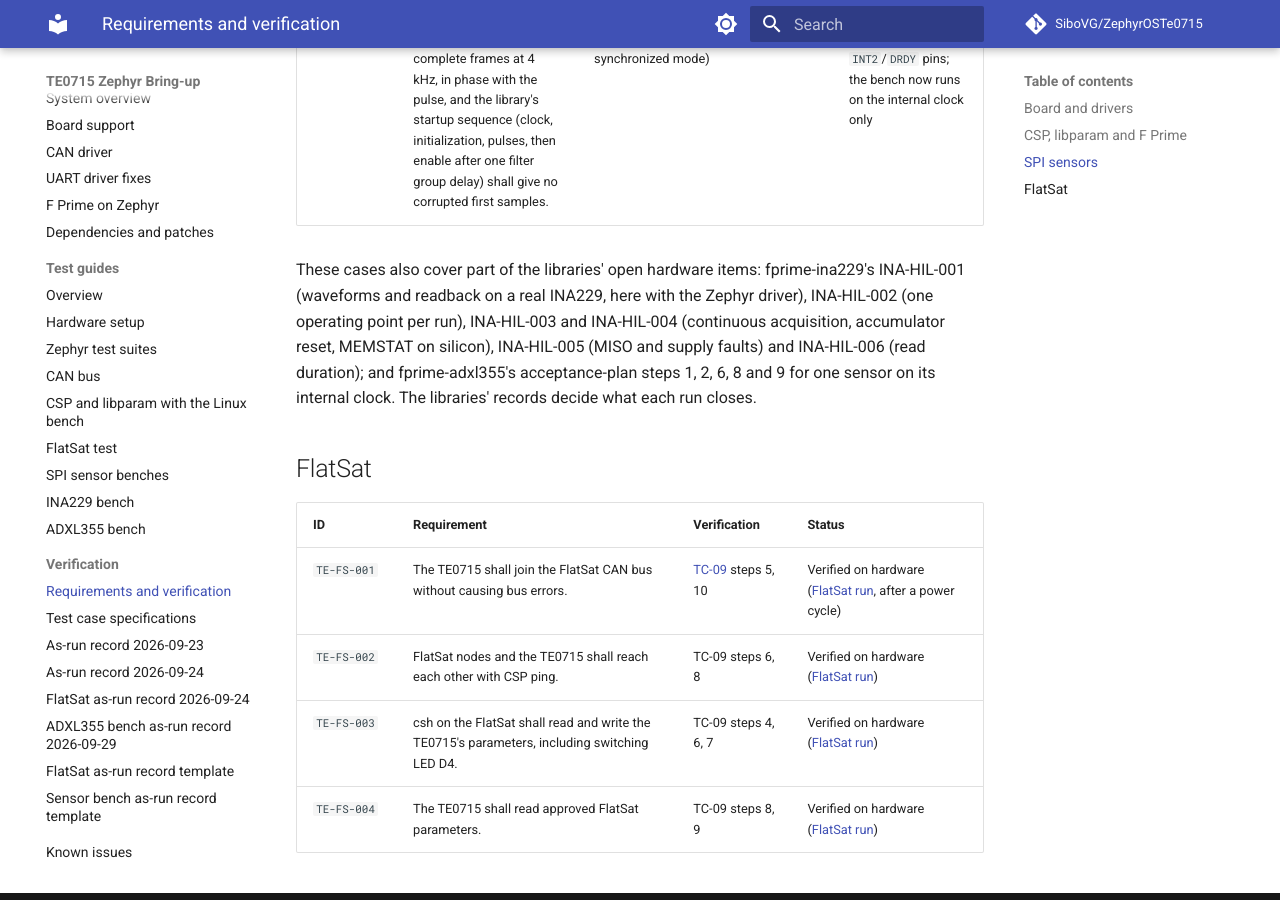
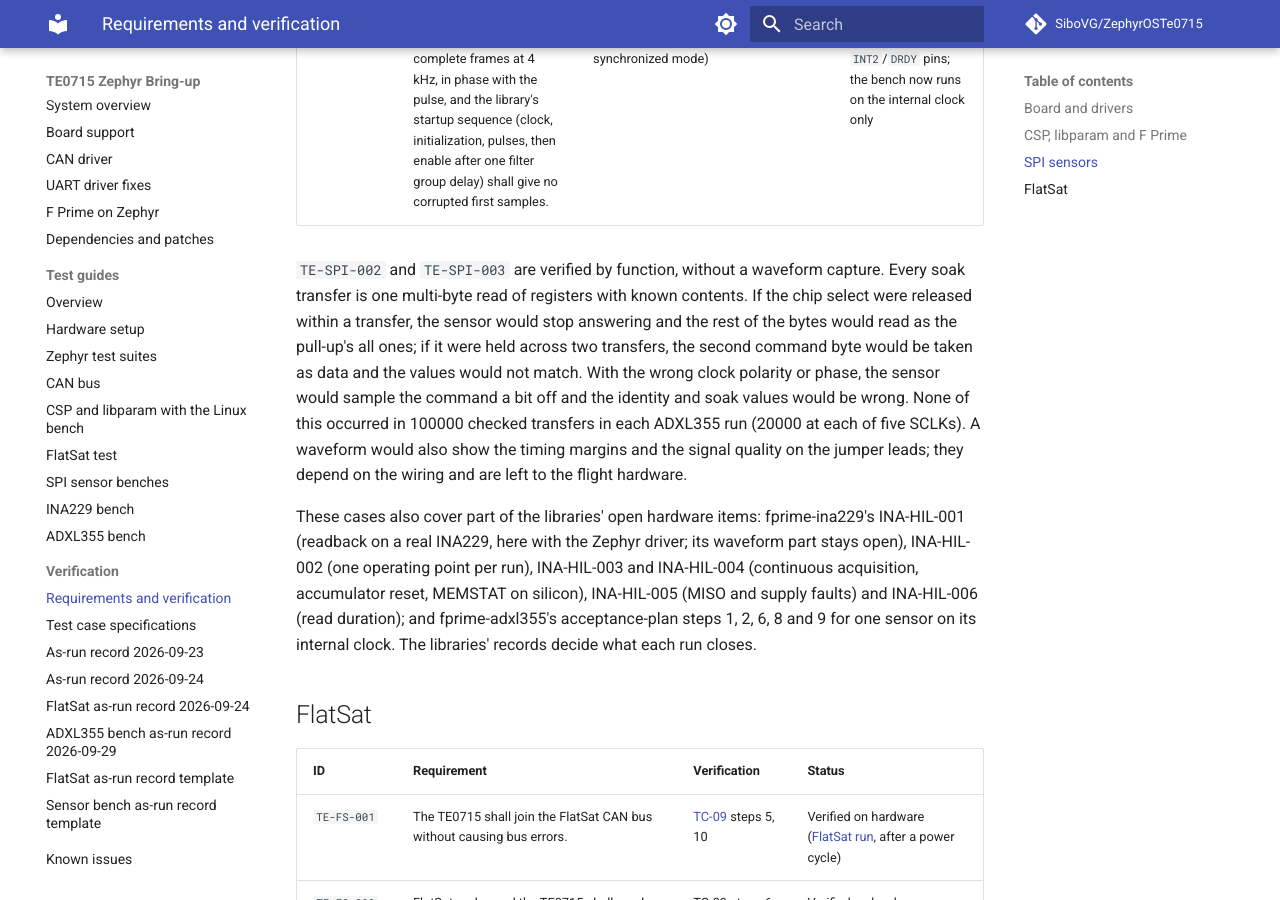
Before and after one commit to SiboVG/ZephyrOSTe0715, an MkDocs documentation site: the page built from docs/verification/requirements.md, in a window 1280 px wide and 900 px high, scrolled down 6206 px. Built offline with MkDocs 1.6.1 and Material for MkDocs 9.7.7, drawn with Linux system fonts in a browser that asks for light colours; comment, search, counter and statistics services are not loaded; some of the changed text lies outside the part shown.

Commit message:
docs: verify SPI chip select and mode by function, drop waveforms
TE-SPI-002 (chip select over each whole transfer) and TE-SPI-003 (SPI
mode) are now verified from the identity reads and the soaks (TC-13,
TC-17 steps 1 and 2) instead of a logic-analyzer capture. Every soak
transfer is a checked multi-byte read: a chip select released within a
transfer, or held across two, and a wrong clock polarity or phase would
all give wrong values, and none occurred in 100000 transfers in each
ADXL355 run. Timing margins and signal quality on the jumper leads are
left to the flight hardware.

TC-13 and TC-17 lose step 3, the record template its analyzer rows;
TE-SPI-002 and TE-SPI-003 are verified with the ADXL355 (INA229
pending). The CPLD known issue cites the ADXL355 soaks, and the INA229
bench notes that the library's INA-HIL-001 waveform part stays open.

```diff
--- a/docs/verification/requirements.md
+++ b/docs/verification/requirements.md
@@ -57,8 +57,8 @@ instruments named in the as-run record. See [SPI sensor benches](../tests/spi-se
 | ID | Requirement | Implementation | Verification | Status |
 |---|---|---|---|---|
 | `TE-SPI-001` | The PS SPI1 controller shall exchange data with a device on Pmod J1 without error at every SCLK from 558 kHz to 8.93 MHz, in the device's SPI mode. | `zynq7000-spi.dtsi`, `board.c` (SPI clocks, pin configuration), `te0701-spi1.overlay`, Zephyr's `cdns,spi` driver with patch `0001-spi-cdns-map-the-register-block` | [TC-13](test-cases.md#tc-13-spi1-link-to-the-ina229), [TC-17](test-cases.md#tc-17-spi1-link-to-the-adxl355) step 2 | Verified on hardware with the ADXL355 ([as-run 2026-09-29](as-run-adxl355-2026-09-29.md)); INA229 (TC-13) pending |
-| `TE-SPI-002` | The chip select on MIO13 shall be asserted over each whole transfer and released between transfers. | SPI1's own SS0 on MIO13 (pin configuration `spi1_0_ss0`); the driver's manual slave select | TC-13, TC-17 steps 1, 3 | Pending hardware execution (waveform; the ADXL355 soak passed, [as-run 2026-09-29](as-run-adxl355-2026-09-29.md)) |
-| `TE-SPI-003` | SCLK shall idle and data shall change on the edges of the selected SPI mode. | `cdns,spi`; `TeBench::BenchSpi` | TC-13, TC-17 step 3 | Pending hardware execution (waveform; the ADXL355 soak passed, [as-run 2026-09-29](as-run-adxl355-2026-09-29.md)) |
+| `TE-SPI-002` | The chip select on MIO13 shall be asserted over each whole transfer and released between transfers. | SPI1's own SS0 on MIO13 (pin configuration `spi1_0_ss0`); the driver's manual slave select | TC-13, TC-17 steps 1, 2, by function | Verified on hardware with the ADXL355 ([as-run 2026-09-29](as-run-adxl355-2026-09-29.md)); INA229 (TC-13) pending |
+| `TE-SPI-003` | SCLK shall idle and data shall change on the edges of the selected SPI mode. | `cdns,spi`; `TeBench::BenchSpi` | TC-13, TC-17 steps 1, 2, by function | Verified on hardware with the ADXL355 ([as-run 2026-09-29](as-run-adxl355-2026-09-29.md)); INA229 (TC-13) pending |
 | `TE-INA-001` | fprime-ina229's manager shall initialize and read a real INA229 through the F Prime SPI port, with all seven channels valid in continuous mode and consistent current and power. | `apps/fprime_ina229_bench` | [TC-14](test-cases.md#tc-14-ina229-through-the-f-prime-manager) | Pending hardware execution |
 | `TE-INA-002` | The manager's commands shall work through the command dispatcher with the library's responses; a rejected argument shall not count as a device error, and the alert configuration shall leave MEMSTAT unchanged. | `ShellCommander`, library | TC-14 | Pending hardware execution |
 | `TE-INA-003` | INA229 readings shall agree with reference instruments within the data sheet's accuracy, the shunt tolerance and the instruments' uncertainty, for both current directions. | library | [TC-15](test-cases.md#tc-15-ina229-readings-against-reference-instruments) | Pending hardware execution |
@@ -71,13 +71,24 @@ instruments named in the as-run record. See [SPI sensor benches](../tests/spi-se
 | `TE-ADXL-006` | With MISO or CS disconnected, no sample or frame shall be reported valid; samples and frames shall recover when the link is restored. | library | [TC-21](test-cases.md#tc-21-adxl355-faults) | Verified on hardware ([as-run 2026-09-29](as-run-adxl355-2026-09-29.md)) |
 | `TE-ADXL-007` | With the ADXL355 on an external 1.024 MHz clock and synchronization pulse, the synchronized application shall deliver complete frames at 4 kHz, in phase with the pulse, and the library's startup sequence (clock, initialization, pulses, then enable after one filter group delay) shall give no corrupted first samples. | library (`INITIALIZE_ALL`, fprime-adxl355 ADXL-INT-003 and ADXL-INT-008 in the synchronized mode) | – | To do: needs the FPGA's clock and pulse, or a signal generator on the sensor's `INT2`/`DRDY` pins; the bench now runs on the internal clock only |
 
+`TE-SPI-002` and `TE-SPI-003` are verified by function, without a waveform capture.
+Every soak transfer is one multi-byte read of registers with known contents. If the chip
+select were released within a transfer, the sensor would stop answering and the rest of
+the bytes would read as the pull-up's all ones; if it were held across two transfers,
+the second command byte would be taken as data and the values would not match. With the
+wrong clock polarity or phase, the sensor would sample the command a bit off and the
+identity and soak values would be wrong. None of this occurred in 100000 checked
+transfers in each ADXL355 run (20000 at each of five SCLKs). A waveform would also show
+the timing margins and the signal quality on the jumper leads; they depend on the wiring
+and are left to the flight hardware.
+
 These cases also cover part of the libraries' open hardware items: fprime-ina229's
-INA-HIL-001 (waveforms and readback on a real INA229, here with the Zephyr driver),
-INA-HIL-002 (one operating point per run), INA-HIL-003 and INA-HIL-004 (continuous
-acquisition, accumulator reset, MEMSTAT on silicon), INA-HIL-005 (MISO and supply
-faults) and INA-HIL-006 (read duration); and fprime-adxl355's acceptance-plan steps 1,
-2, 6, 8 and 9 for one sensor on its internal clock. The libraries' records decide what
-each run closes.
+INA-HIL-001 (readback on a real INA229, here with the Zephyr driver; its waveform part
+stays open), INA-HIL-002 (one operating point per run), INA-HIL-003 and INA-HIL-004
+(continuous acquisition, accumulator reset, MEMSTAT on silicon), INA-HIL-005 (MISO and
+supply faults) and INA-HIL-006 (read duration); and fprime-adxl355's acceptance-plan
+steps 1, 2, 6, 8 and 9 for one sensor on its internal clock. The libraries' records
+decide what each run closes.
 
 ## FlatSat
 
```
Also changed, not shown: docs/known-issues.md (+1 -1 lines), docs/verification/as-run-adxl355-2026-09-29.md (+1 -1 lines), docs/verification/sensor-record-template.md (+0 -2 lines), docs/verification/test-cases.md (+6 -6 lines), 3 other files.
